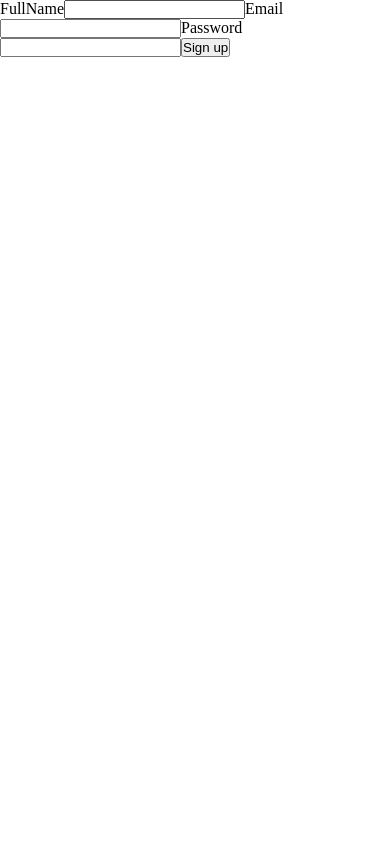
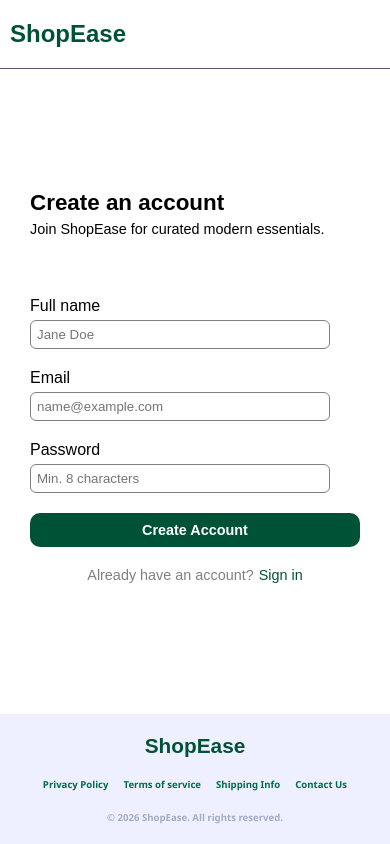
Before and after one commit to BhadmusX/ShopEase, a React (Vite) app: page /signup in a window 390 px wide. Built offline with nearby package versions, Linux system fonts and the light colour scheme; no server answers.

Commit message:
feat(authpages): implement  the sign and signup pages

```diff
--- /dev/null
+++ b/src/components/AuthNavbar/navbar.jsx
@@ -0,0 +1,12 @@
+import { Link } from "react-router"
+import styles from '../AuthNavbar/navbar.module.css'
+export default function AuthNavbar({backTo, backToLabel}){
+    return(
+        <div className={styles.navContainer}>
+            <nav>
+            <h1 className={styles.appname}>ShopEase</h1>
+            <Link to={backTo} className={styles.backLabel}>{backToLabel}</Link>
+        </nav>
+        </div>
+    )
+}
--- /dev/null
+++ b/src/components/AuthNavbar/navbar.module.css
@@ -0,0 +1,17 @@
+.appname{
+     color: #005236;
+    font-size: clamp(1.5rem, 4vw, 1.9rem);
+    font-weight: 700;
+    font-family:sans-serif;
+}
+.backLabel{
+    color: #565E74;
+}
+.navContainer{
+        display: flex;
+    flex-direction: row;
+    justify-content: space-between;
+    align-items: center;
+    padding: 20px 10px;
+    border-bottom: 1px solid #565E74;
+}
--- /dev/null
+++ b/src/components/signInForm/signInForm.jsx
@@ -0,0 +1,41 @@
+import styles from '../signInForm/signInForm.module.css'
+import { Link } from 'react-router'
+export default function SignInForm({data, error, handleSubmit, password, email, setEmail, setPassword, loading}){
+    return(
+             <div className={styles.formContainer}>
+            <p>{data}</p>
+            <p>{error}</p>
+
+            <form onSubmit={(e) => handleSubmit(e)}>
+                <div className={styles.labelContainer}>
+
+                <label htmlFor="email">
+                    Email
+                    <input type="email"
+                    id="email"
+                    value={email}
+                    placeholder='name@example.com'
+                    onChange={(e) => setEmail(e.target.value)} />
+                </label>
+
+                <label htmlFor="password">
+                    Password
+                    <input type="password"
+                    id="password"
+                    value={password}
+                    placeholder='Password'
+                    onChange={(e) => setPassword(e.target.value)} />
+                </label>
+
+                <div>
+                    <button type="submit" className={styles.signinbtn}>{loading ? "Signing In": "Sign In"}</button>
+                </div>
+                </div>
+            </form>
+
+            <div className={styles.signUpDiv}>
+               <p className={styles.signUpText}>Don't have an account? </p><Link to='/signup' className={styles.signUp}>Sign Up</Link>
+            </div>
+        </div>
+    )
+}
--- /dev/null
+++ b/src/components/signInForm/signInForm.module.css
@@ -0,0 +1,57 @@
+*{
+    padding: 0;
+    margin: 0;
+    box-sizing: border-box;
+}
+.formContainer{
+    width: 100%;
+}
+.labelContainer{
+    display: flex;
+    flex-direction: column;
+    gap: 20px;
+}
+label{
+    display: flex;
+    flex-direction: column;
+    gap: 5px;
+    font-family: sans-serif;
+    font-size: clamp(1rem, 3vw, 1.3rem);
+}
+input{
+    padding: 6px 6px;
+    width: 300px;
+    border-radius: 6px;
+    border: 1px solid grey;
+}
+.signinbtn{
+    background-color: #005236;
+   color: white;
+   padding: 9px 10px;
+   border: none;
+   border-radius: 10px;
+   display: flex;
+   flex-direction: row;
+   justify-content: center;
+   align-items: center;
+   font-size: clamp(0.9rem, 3vw, 1.3rem);
+   gap: 10px;
+   font-weight: 600;
+   width: 100%;
+}
+.signUpDiv{
+    display: flex;
+    flex-direction: row;
+    font-family: sans-serif;
+    gap: 5px;
+    font-size: clamp(0.9rem, 3vw, 1.3rem);
+    justify-content: center;
+    align-items: center;
+    padding: 20px 0;
+}
+.signUpText{
+    color: grey;
+}
+.signUp{
+    color: #005236;
+}
--- /dev/null
+++ b/src/components/signUpForm/signUpForm.jsx
@@ -0,0 +1,49 @@
+import styles from '../signUpForm/signUpForm.module.css'
+import { Link } from 'react-router'
+export default function SignUpForm({data, error, handleSubmit, password, email, name, setName, setEmail, setPassword, loading}){
+    return(
+             <div className={styles.formContainer}>
+            <p>{data}</p>
+            <p>{error}</p>
+
+            <form onSubmit={(e) => handleSubmit(e)}>
+                <div className={styles.labelContainer}>
+                     <label htmlFor="name">
+                    Full name
+                    <input type="text"
+                    id="name"
+                    value={name}
+                    placeholder='Jane Doe'
+                    onChange={(e) => setName(e.target.value)} />
+                </label>
+
+                <label htmlFor="email">
+                    Email
+                    <input type="email"
+                    id="email"
+                    value={email}
+                    placeholder='name@example.com'
+                    onChange={(e) => setEmail(e.target.value)} />
+                </label>
+
+                <label htmlFor="password">
+                    Password
+                    <input type="password"
+                    id="password"
+                    value={password}
+                    placeholder='Min. 8 characters'
+                    onChange={(e) => setPassword(e.target.value)} />
+                </label>
+
+                <div>
+                    <button type="submit" className={styles.createbtn}>{loading ? "Creating Account": "Create Account"}</button>
+                </div>
+                </div>
+            </form>
+
+            <div className={styles.signinDiv}>
+               <p className={styles.signinText}>Already have an account? </p><Link to='/signin' className={styles.signin}>Sign in</Link>
+            </div>
+        </div>
+    )
+}
--- /dev/null
+++ b/src/components/signUpForm/signUpForm.module.css
@@ -0,0 +1,57 @@
+*{
+    padding: 0;
+    margin: 0;
+    box-sizing: border-box;
+}
+.formContainer{
+    width: 100%;
+}
+.labelContainer{
+    display: flex;
+    flex-direction: column;
+    gap: 20px;
+}
+label{
+    display: flex;
+    flex-direction: column;
+    gap: 5px;
+    font-family: sans-serif;
+    font-size: clamp(1rem, 3vw, 1.3rem);
+}
+input{
+    padding: 6px 6px;
+    width: 300px;
+    border-radius: 6px;
+    border: 1px solid grey;
+}
+.createbtn{
+    background-color: #005236;
+   color: white;
+   padding: 9px 10px;
+   border: none;
+   border-radius: 10px;
+   display: flex;
+   flex-direction: row;
+   justify-content: center;
+   align-items: center;
+   font-size: clamp(0.9rem, 3vw, 1.3rem);
+   gap: 10px;
+   font-weight: 600;
+   width: 100%;
+}
+.signinDiv{
+    display: flex;
+    flex-direction: row;
+    font-family: sans-serif;
+    gap: 5px;
+    font-size: clamp(0.9rem, 3vw, 1.3rem);
+    justify-content: center;
+    align-items: center;
+    padding: 20px 0;
+}
+.signinText{
+    color: grey;
+}
+.signin{
+    color: #005236;
+}
--- a/src/context/AuthProvider.jsx
+++ b/src/context/AuthProvider.jsx
@@ -17,7 +17,8 @@ export default function AuthProvider ({children}){
                 if(!response.ok){
                     const data = await response.json();
                     setError(data.message);
-                    setUser(null)
+                    setUser(null);
+                    return;
                 }
 
                 const data = await response.json();
--- a/src/pages/signinPage/signinPage.jsx
+++ b/src/pages/signinPage/signinPage.jsx
@@ -1,6 +1,10 @@
 import { useState } from "react";
 import { useNavigate } from "react-router";
 import useAuth from "../../hooks/useAuth";
+import SignInForm from "../../components/signInForm/signInForm";
+import AuthNavbar from "../../components/AuthNavbar/navbar";
+import { Footer } from "../../components/footer/footer";
+import styles from '../signinPage/signinPage.module.css'
 export default function SignInPage(){
 
     const [loading, setLoading] = useState(false);
@@ -47,29 +51,18 @@ export default function SignInPage(){
     }
 
     return(
-         <div>
-            <form onSubmit={(e) => handleSubmit(e)}>
-            <p>{data}</p>
-            <p>{error}</p>
+         <div className={styles.container}>
 
-                <label htmlFor="email">
-                    Email
-                    <input type="email"
-                    id="email"
-                    value={email}
-                    onChange={(e) => setEmail(e.target.value)} />
-                </label>
+            <div><AuthNavbar/></div>
 
-                <label htmlFor="password">
-                    Password
-                    <input type="password"
-                    id="password"
-                    value={password}
-                    onChange={(e) => setPassword(e.target.value)} />
-                </label>
+            <div className={styles.main}>
+                <div className={styles.textContainer}>
+                <h1 className={styles.text}>Welcome back</h1>
+                <p className={styles.p}>Please enter your details to sign in.</p>
+                </div>
+                <SignInForm data={data} email={email} password={password} setEmail={setEmail} setPassword={setPassword} loading={loading} handleSubmit={handleSubmit} error={error}/></div>
 
-                <button type="submit">{loading ? "Signing In": "Sign In"}</button>
-            </form>
+            <div><Footer/></div>
         </div>
     )
 }
--- a/src/pages/signupPage/signupPage.jsx
+++ b/src/pages/signupPage/signupPage.jsx
@@ -1,5 +1,9 @@
 import { useState } from "react";
 import { useNavigate } from "react-router";
+import AuthNavbar from "../../components/AuthNavbar/navbar";
+import SignUpForm from "../../components/signUpForm/signUpForm";
+import { Footer } from "../../components/footer/footer";
+import styles from '../signupPage/signupPage.module.css'
 
 export default function SignUpPage(){
     const [loading, setLoading] = useState(false);
@@ -42,36 +46,22 @@ export default function SignUpPage(){
     }
 
     return(
-        <div>
-            <p>{data}</p>
-            <p>{error}</p>
-            <form onSubmit={(e) => handleSubmit(e)}>
-                <label htmlFor="name">
-                    FullName
-                    <input type="text"
-                    id="name"
-                    value={name}
-                    onChange={(e) => setName(e.target.value)} />
-                </label>
+        <div className={styles.container}>
+            <div className={styles.navbar}>
+                <AuthNavbar/>
+            </div>
 
-                <label htmlFor="email">
-                    Email
-                    <input type="email"
-                    id="email"
-                    value={email}
-                    onChange={(e) => setEmail(e.target.value)} />
-                </label>
+            <div className={styles.main}>
+                <div className={styles.textContainer}>
+                   <h1 className={styles.text}>Create an account</h1>
+                   <p className={styles.p}>Join ShopEase for curated modern essentials.</p>
+                </div>
+                <SignUpForm data={data} email={email} password={password} name={name} setEmail={setEmail} setPassword={setPassword} loading={loading} setName={setName} handleSubmit={handleSubmit} error={error}/>
+            </div>
 
-                <label htmlFor="password">
-                    Password
-                    <input type="password"
-                    id="password"
-                    value={password}
-                    onChange={(e) => setPassword(e.target.value)} />
-                </label>
-
-                <button type="submit">{loading ? "Signing Up": "Sign up"}</button>
-            </form>
+            <div>
+                 <Footer/>
+            </div>
         </div>
     )
 }
--- a/src/pages/signupPage/signupPage.module.css
+++ b/src/pages/signupPage/signupPage.module.css
@@ -0,0 +1,31 @@
+.main{
+    display: flex;
+    flex: 1;
+    flex-direction: column;
+     justify-content: center;
+    align-items: center;
+    padding: 10px 30px;
+    gap: 50px;
+}
+.container{
+    display: flex;
+    flex-direction: column;
+    min-height: 100vh;
+}
+.textContainer{
+    font-family:sans-serif;
+    display: flex;
+    flex-direction: column;
+    gap: 5px;
+    text-align: left;
+    width: 100%;
+    padding: 10px 0;
+}
+
+.text{
+    font-size: clamp(1.4rem, 4vw, 2rem);
+}
+
+.p{
+    font-size: clamp(0.9rem, 3vw, 1rem);
+}
```
Also changed, not shown: src/api/fetchwithAuth.js (+6 -1 lines), src/pages/signinPage/signinPage.module.css (+31 -0 lines).
